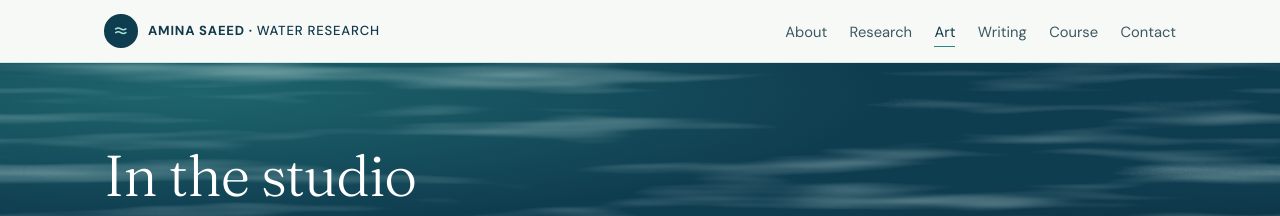
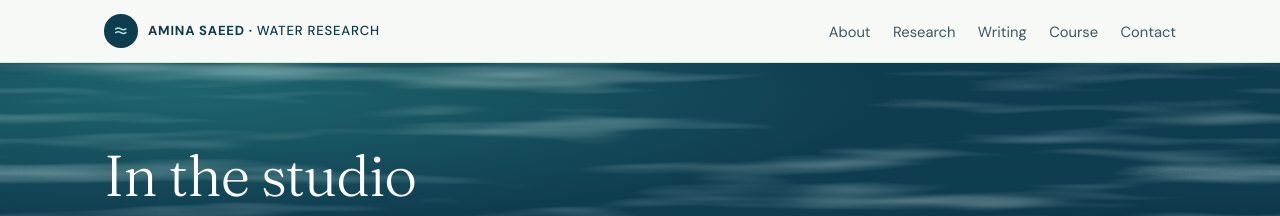
Before and after one commit to aminasaeedwater/aminasaeed, a Jekyll site: the page built from art.html, in a window 1280 px wide. Shown: the top 216 px of the page. Built offline with Jekyll 4.4.1, drawn with Linux system fonts in a browser that asks for light colours.

Commit message:
Update header.html

```diff
--- a/_includes/header.html
+++ b/_includes/header.html
@@ -11,7 +11,6 @@
         {% assign home = '/' | relative_url %}
         <li><a href="{{ home }}#about">About</a></li>
         <li><a href="{{ home }}#research">Research</a></li>
-        <li><a href="{{ '/art/' | relative_url }}" {% if page.url == '/art/' %}aria-current="page"{% endif %}>Art</a></li>
         <li><a href="{{ '/blog/' | relative_url }}" {% if page.url contains '/blog/' %}aria-current="page"{% endif %}>Writing</a></li>
         {% if site.course.show %}<li><a href="{{ '/course/' | relative_url }}" {% if page.url == '/course/' %}aria-current="page"{% endif %}>Course</a></li>{% endif %}
         {% if site.contact.show %}<li><a href="{{ home }}#contact">Contact</a></li>{% endif %}
```
